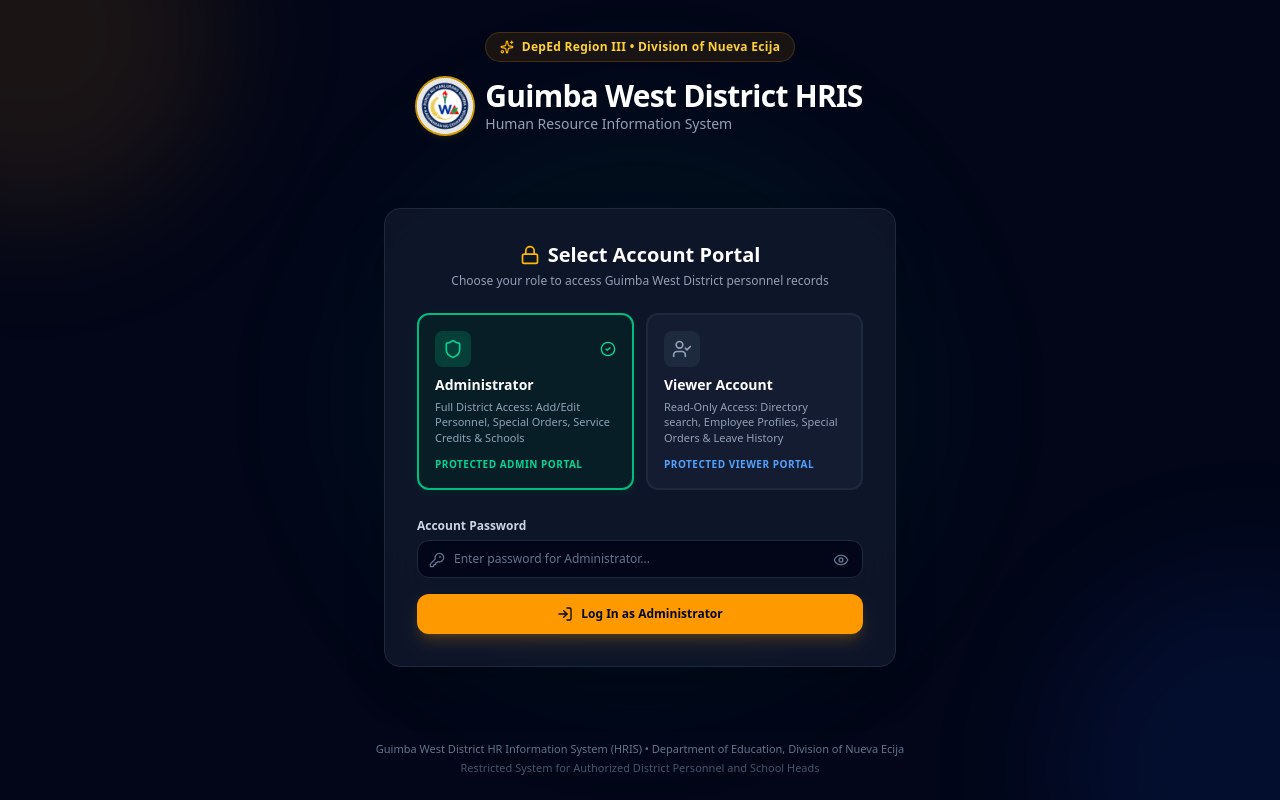
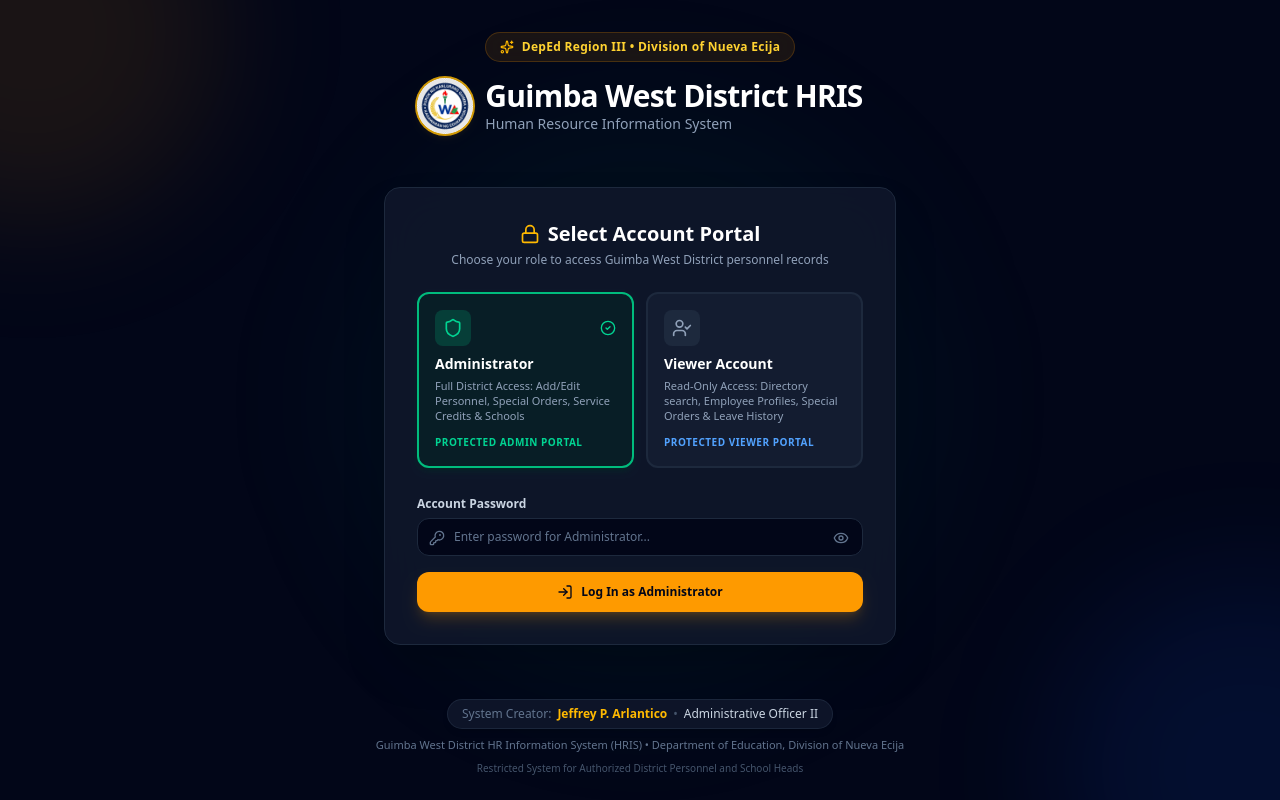
Before and after one commit to jeffreyarlantico/GWD-HR, a React (Vite) app: page / in a window 1280 px wide. Built offline with nearby package versions, Linux system fonts and the light colour scheme.

Commit message:
style: update login page footer branding
Added developer credentials and updated styling to the login page footer to improve visual hierarchy and professional branding.

```diff
--- a/src/components/auth/LoginPage.tsx
+++ b/src/components/auth/LoginPage.tsx
@@ -213,11 +213,17 @@
       </main>
 
       {/* Footer */}
-      <footer className="pb-6 text-center text-[11px] text-slate-500 z-10 px-4">
-        <p>
+      <footer className="pb-6 text-center text-[11px] text-slate-400 z-10 px-4 space-y-2">
+        <div className="inline-flex items-center justify-center flex-wrap gap-1.5 bg-slate-900/90 border border-slate-800/90 px-3.5 py-1.5 rounded-full text-xs shadow-md backdrop-blur-md">
+          <span className="text-slate-500 font-normal">System Creator:</span>
+          <span className="font-bold text-amber-400">Jeffrey P. Arlantico</span>
+          <span className="text-slate-600">•</span>
+          <span className="text-slate-300 font-medium">Administrative Officer II</span>
+        </div>
+        <p className="text-slate-500 text-[11px]">
           Guimba West District HR Information System (HRIS) • Department of Education, Division of Nueva Ecija
         </p>
-        <p className="text-slate-600 mt-0.5">
+        <p className="text-slate-600 text-[10px]">
           Restricted System for Authorized District Personnel and School Heads
         </p>
       </footer>
```
